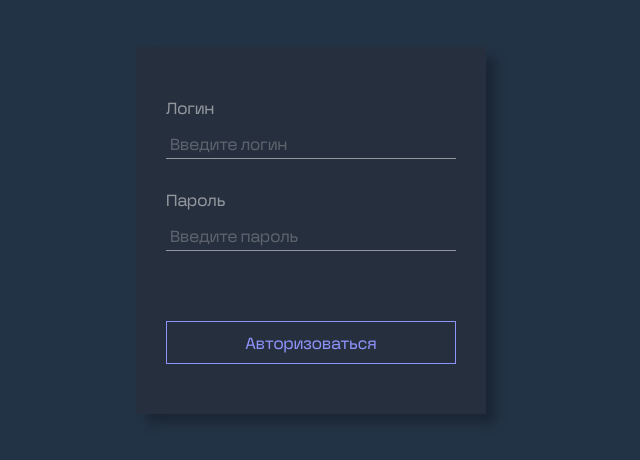
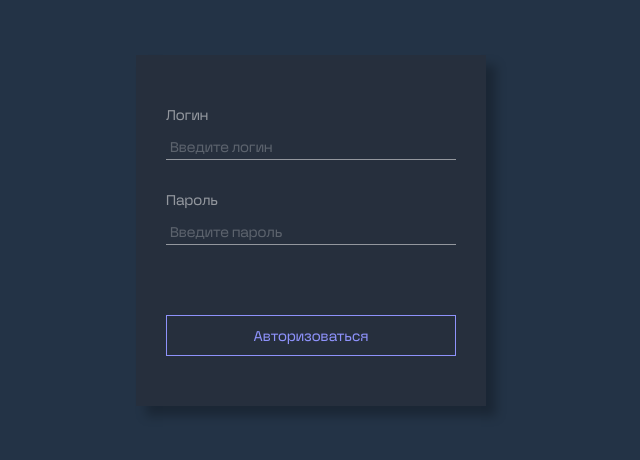
Before and after one commit to Sasha1339/neimark-admin-vite, a React (Vite) app: page /login in a window 1280 px wide. Shown: the part 170-630 px from the top of the page, without its empty margins (329-969 px from the left). Built offline with nearby package versions, Linux system fonts and the light colour scheme; no server answers.

Commit message:
feat(adapted for small laptop)

```diff
--- a/src/components/services/cleaning/cleaning.tsx
+++ b/src/components/services/cleaning/cleaning.tsx
@@ -8,10 +8,13 @@ import {useAppSelector} from "@/services/store.ts";
 import {serviceSelectors} from "@/services/service.ts";
 import {useGetAllServicesByTypeMutation, useGetAllServicesByTypeWithPaginationMutation} from "@/middlewares/service.ts";
 import {ServiceType} from "@/shared/services/types.ts";
+import {useMediaQuery} from "@/shared/hooks/useMobileVersion.ts";
 
 type Page = {}
 
 export const Cleaning: FC<Page> = ({...props}) => {
+
+  const { isMobile } = useMediaQuery('(width <= 1600px)')
 
   const [search, setSearch] = useState('');
   const location = useLocation();
@@ -31,7 +34,7 @@ export const Cleaning: FC<Page> = ({...props}) => {
   return (
     <ExpandPanel headerTitle={'Клининг'}
                  bodyPanel={
-                   <ListPanel isSearching={true} onUploadYet={onUploadYet} uploadYetButtonShow={total > services.length} onSearchChange={(e) => setSearch(e)} width={400} placeholder={'Поиск заявки'}>
+                   <ListPanel isSearching={true} onUploadYet={onUploadYet} uploadYetButtonShow={total > services.length} onSearchChange={(e) => setSearch(e)} width={isMobile ? 300 : 400} placeholder={'Поиск заявки'}>
                      {services.map((e) => (
                        <Link  key={e.$id} to={`/services/cleaning/${e.$id}/${e.chat_id}`} className={styles.link}>
                          <ListPanelNode active={location.pathname.includes(e.$id)} service={e}/>
--- a/src/components/services/management-company/management-company.tsx
+++ b/src/components/services/management-company/management-company.tsx
@@ -8,10 +8,13 @@ import {serviceSelectors} from "@/services/service.ts";
 import {useGetAllServicesByTypeMutation, useGetAllServicesByTypeWithPaginationMutation} from "@/middlewares/service.ts";
 import {ServiceType} from "@/shared/services/types.ts";
 import styles from "./management-company.module.css";
+import {useMediaQuery} from "@/shared/hooks/useMobileVersion.ts";
 
 type Page = {}
 
 export const ManagementCompany: FC<Page> = ({...props}) => {
+
+  const { isMobile } = useMediaQuery('(width <= 1600px)')
 
   const [search, setSearch] = useState('');
   const location = useLocation();
@@ -31,7 +34,7 @@ export const ManagementCompany: FC<Page> = ({...props}) => {
   return (
     <ExpandPanel headerTitle={'Упр. компания'}
                  bodyPanel={
-                   <ListPanel isSearching={true} onUploadYet={onUploadYet} uploadYetButtonShow={total > services.length} onSearchChange={(e) => setSearch(e)} width={400}
+                   <ListPanel isSearching={true} onUploadYet={onUploadYet} uploadYetButtonShow={total > services.length} onSearchChange={(e) => setSearch(e)} width={isMobile ? 300 : 400}
                               placeholder={'Поиск заявки'}>
                      {services.map((e, i) => (
                        <Link key={e.$id} to={`/services/management-company/${e.$id}/${e.chat_id}`} className={styles.link}>
--- a/src/components/services/master/master.tsx
+++ b/src/components/services/master/master.tsx
@@ -8,11 +8,14 @@ import {serviceSelectors} from "@/services/service.ts";
 import {useGetAllServicesByTypeMutation, useGetAllServicesByTypeWithPaginationMutation} from "@/middlewares/service.ts";
 import {ServiceType} from "@/shared/services/types.ts";
 import styles from "./master.module.css";
+import {useMediaQuery} from "@/shared/hooks/useMobileVersion.ts";
 
 
 type Page = {}
 
 export const Master: FC<Page> = ({...props}) => {
+
+  const { isMobile } = useMediaQuery('(width <= 1600px)')
 
   const [search, setSearch] = useState('');
   const location = useLocation();
@@ -32,7 +35,7 @@ export const Master: FC<Page> = ({...props}) => {
   return (
     <ExpandPanel headerTitle={'Вызов мастера'}
                  bodyPanel={
-                   <ListPanel isSearching={true} onUploadYet={onUploadYet} uploadYetButtonShow={total > services.length} onSearchChange={(e) => setSearch(e)} width={400}
+                   <ListPanel isSearching={true} onUploadYet={onUploadYet} uploadYetButtonShow={total > services.length} onSearchChange={(e) => setSearch(e)} width={isMobile ? 300 : 400}
                               placeholder={'Поиск заявки'}>
                      {services.map((e, i) => (
                        <Link key={e.$id} to={`/services/master/${e.$id}/${e.chat_id}`} className={styles.link}>
--- a/src/components/shared/input-editor/input-editor.module.css
+++ b/src/components/shared/input-editor/input-editor.module.css
@@ -9,6 +9,9 @@
 .main_label {
     font-size: var(--font-size-form-label);
     color: var(--color-white-text-opacity-50);
+    white-space: nowrap;
+    overflow: hidden;
+    text-overflow: ellipsis;
 }
 
 .main_input_wrapper {
--- a/src/components/shared/select-panel-editor/select-panel-editor.module.css
+++ b/src/components/shared/select-panel-editor/select-panel-editor.module.css
@@ -11,6 +11,9 @@
     font-size: var(--font-size-form-label);
     color: var(--color-white-text-opacity-50);
     text-align: left;
+    white-space: nowrap;
+    overflow: hidden;
+    text-overflow: ellipsis;
 }
 
 .main_wrapper {
--- a/src/pages/documents-page/documents-page.tsx
+++ b/src/pages/documents-page/documents-page.tsx
@@ -13,10 +13,13 @@ import type {DocumentFile} from "@/shared/documents/types.ts";
 import {getNameDocument, getNameStatus} from "@/shared/documents/functions.ts";
 import {Outlet, useLocation, useNavigate} from "react-router-dom";
 import {splitByNonLetters, splitByNonLettersAndNumber} from "@/shared/functions.ts";
+import {useMediaQuery} from "@/shared/hooks/useMobileVersion.ts";
 
 type Page = {}
 
 export const DocumentsPage: FC<Page> = ({...props}) => {
+
+  const { isMobile } = useMediaQuery('(width <= 1600px)')
 
   const [search, setSearch] = useState('');
   const [getAllDocuments] = useGetAllDocumentsMutation();
@@ -50,7 +53,7 @@ export const DocumentsPage: FC<Page> = ({...props}) => {
     <ExpandPanel headerTitle={'Документы'}
                  bodyPanel={
                    <ListPanel onUploadYet={onUploadYet} uploadYetButtonShow={total > documents.length}
-                              isSearching={true} onSearchChange={(e) => setSearch(e)} width={400}>
+                              isSearching={true} onSearchChange={(e) => setSearch(e)} width={isMobile ? 300 : 400}>
                      {documents.filter(filterStudents).map((e, i) => (
                        <ListPanelNode onApprove={() => approveDocument({documentId: e.$id})}
                                       onReject={() => rejectDocument({documentId: e.$id})} documentData={e} key={i}
--- a/src/pages/publications-page/publications-page.tsx
+++ b/src/pages/publications-page/publications-page.tsx
@@ -10,10 +10,13 @@ import {
 } from "@/middlewares/publication.ts";
 import {useAppSelector} from "@/services/store.ts";
 import {publicationSelectors} from "@/services/publication.ts";
+import {useMediaQuery} from "@/shared/hooks/useMobileVersion.ts";
 
 type Page = {}
 
 export const PublicationsPage: FC<Page> = ({...props}) => {
+
+  const { isMobile } = useMediaQuery('(width <= 1600px)')
 
   const navigate = useNavigate();
   const location = useLocation();
@@ -42,7 +45,7 @@ export const PublicationsPage: FC<Page> = ({...props}) => {
   return (
     <ExpandPanel headerTitle={'Все публикации'}
                  bodyPanel={
-                    <ListPanel width={600} onUploadYet={onUploadYet} uploadYetButtonShow={total > publications.length} isNewButton={true} titleNewButton={'Добавить новую публикацию'} onClickNewButton={() => navigate('/publications/new')}>
+                    <ListPanel width={isMobile ? 400 : 600} onUploadYet={onUploadYet} uploadYetButtonShow={total > publications.length} isNewButton={true} titleNewButton={'Добавить новую публикацию'} onClickNewButton={() => navigate('/publications/new')}>
                       {publications.map((e) => (
                         <ListPanelNode publication={e} key={e.$id} onDelete={() => onDelete(e.$id)} onClick={() => navigate(`/publications/${e.$id}`)} active={location.pathname.includes(e.$id)}/>
                       ))}
--- a/src/pages/services-page/services-page.tsx
+++ b/src/pages/services-page/services-page.tsx
@@ -4,6 +4,7 @@ import {ListPanel} from "@/components/shared/list-panel/list-panel.tsx";
 import {ListPanelNode} from "@/components/services/list-panel-node/list-panel-node.tsx";
 import {Link, Outlet, useLocation, useNavigate} from "react-router-dom";
 import styles from './services-page.module.css';
+import {useMediaQuery} from "@/shared/hooks/useMobileVersion.ts";
 
 const links = [
   {
@@ -36,6 +37,8 @@ type Page = {}
 
 export const ServicesPage: FC<Page> = ({...props}) => {
 
+  const { isMobile } = useMediaQuery('(width <= 1600px)')
+
   const [search, setSearch] = useState('');
   const location = useLocation();
 
@@ -43,7 +46,7 @@ export const ServicesPage: FC<Page> = ({...props}) => {
   return (
     <ExpandPanel headerTitle={'Все услуги'}
                  bodyPanel={
-                   <ListPanel onSearchChange={(e) => setSearch(e)} width={400}>
+                   <ListPanel onSearchChange={(e) => setSearch(e)} width={isMobile ? 300 : 400}>
                      {links.map((e, i) => (
                        <Link  key={i} to={`/services/${e.url}`} className={styles.link}>
                          <ListPanelNode active={location.pathname.includes(e.url)} link={e}/>
--- a/src/pages/students-page/students-page.tsx
+++ b/src/pages/students-page/students-page.tsx
@@ -9,10 +9,13 @@ import {studentSelectors} from "@/services/student.ts";
 import type {Student} from "@/shared/students/types.ts";
 import {getFullName, splitByNonLetters} from "@/shared/functions.ts";
 import styles from './students-page.module.css';
+import {useMediaQuery} from "@/shared/hooks/useMobileVersion.ts";
 
 type Page = {}
 
 export const StudentsPage: FC<Page> = ({...props}) => {
+
+  const { isMobile } = useMediaQuery('(width <= 1600px)')
 
   const [search, setSearch] = useState('');
   const navigate = useNavigate();
@@ -46,7 +49,7 @@ export const StudentsPage: FC<Page> = ({...props}) => {
   return (
     <ExpandPanel headerTitle={'Студенты'}
                  bodyPanel={
-                    <ListPanel isSearching={true} onUploadYet={onUploadYet} uploadYetButtonShow={total > students.length} onSearchChange={(e) => setSearch(e)} width={400} onClickNewButton={() => navigate(`/students/new`)} isNewButton={true} titleNewButton={'Добавить студента'}>
+                    <ListPanel isSearching={true} onUploadYet={onUploadYet} uploadYetButtonShow={total > students.length} onSearchChange={(e) => setSearch(e)} width={isMobile ? 300 : 400} onClickNewButton={() => navigate(`/students/new`)} isNewButton={true} titleNewButton={'Добавить студента'}>
                       {students.filter(filterStudents).map((e) => (
                         <Link  key={e.$id} to={`/students/${e.$id}`} className={styles.link}>
                           <ListPanelNode name={e.full_name ?? getFullName(e)} active={location.pathname.includes(e.$id)} description={`${e.group ? e.group + ',' : '<группа не задана>,'} ${e.university ?? '<университет не задан>'}`}/>
--- /dev/null
+++ b/src/shared/hooks/useMobileVersion.ts
@@ -0,0 +1,22 @@
+import { useEffect, useState } from 'react';
+
+export function useMediaQuery(queryForMobile: string) {
+  const [isMobile, setMobile] = useState<boolean>(false);
+
+  useEffect(() => {
+    const mediaQueryForPhone = window.matchMedia(queryForMobile);
+    setMobile(mediaQueryForPhone.matches);
+    // Установка начального значения
+
+    const handleChangeForPhone = (event: any) => {
+      setMobile(event.matches);
+    };
+
+    // Современный API
+    mediaQueryForPhone.addEventListener('change', handleChangeForPhone);
+    // Для совместимости: mediaQuery.addListener(handleChange);
+
+  }, [queryForMobile]);
+
+  return { isMobile };
+}
--- a/src/styles/font-sizes.css
+++ b/src/styles/font-sizes.css
@@ -16,4 +16,20 @@
     --font-size-form-input-16: 16px;
     --font-size-form-input-14: 14px;
 
+    @media (max-width: 1600px) {
+        --font-size-title-panel: 28px;
+        --font-size-form-label: 20px;
+        --font-size-link-panel: 16px;
+        --font-size-description: 10px;
+        --font-size-form-input: 16px;
+        --font-size-form-error: 12px;
+        --font-size-button-panel: 14px;
+        --font-size-form-header: 28px;
+        --font-size-form-subheader: 16px;
+
+        --font-size-form-label-16: 14px;
+        --font-size-form-input-16: 14px;
+        --font-size-form-input-14: 12px;
+    }
+
 }
```
